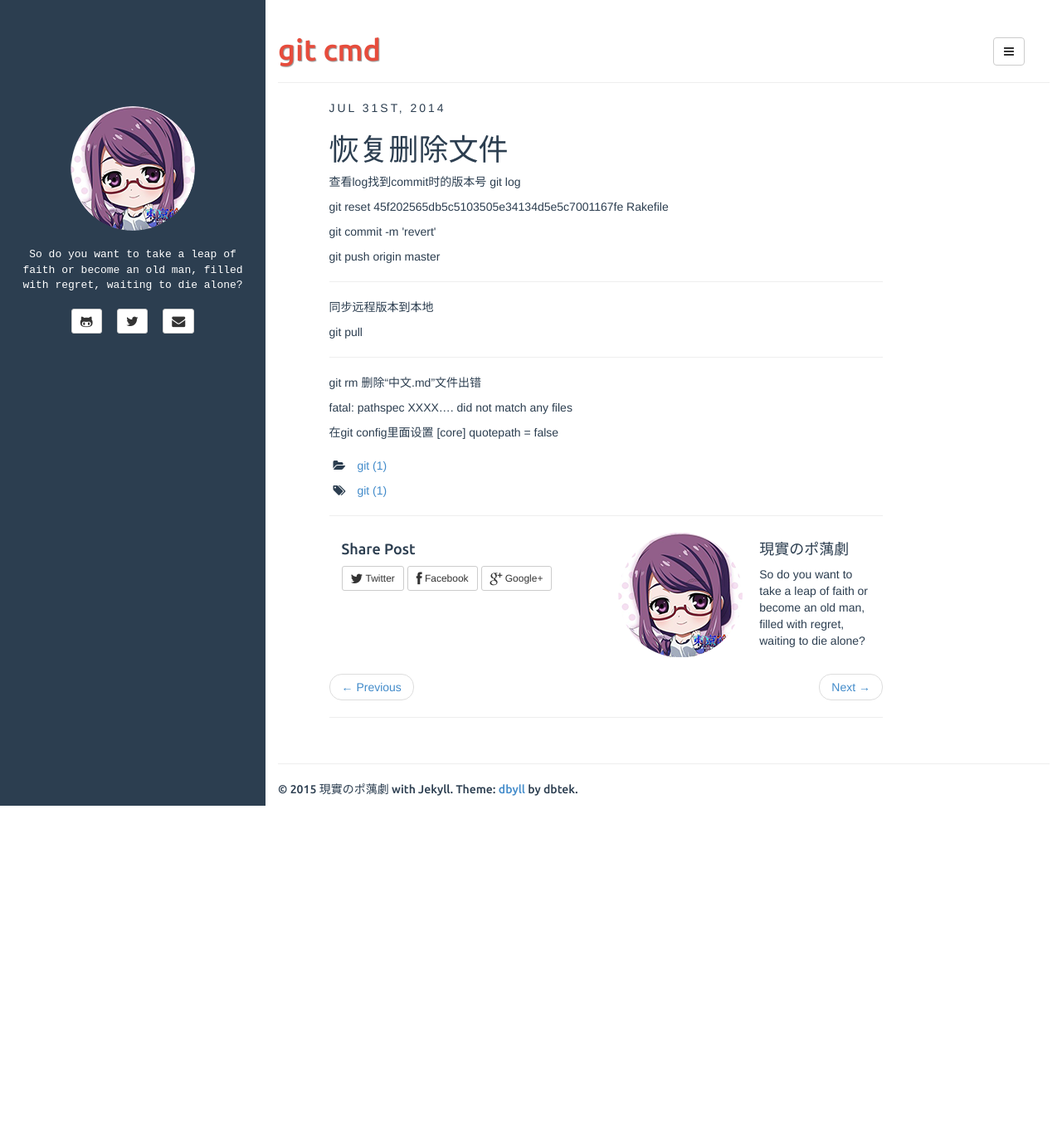
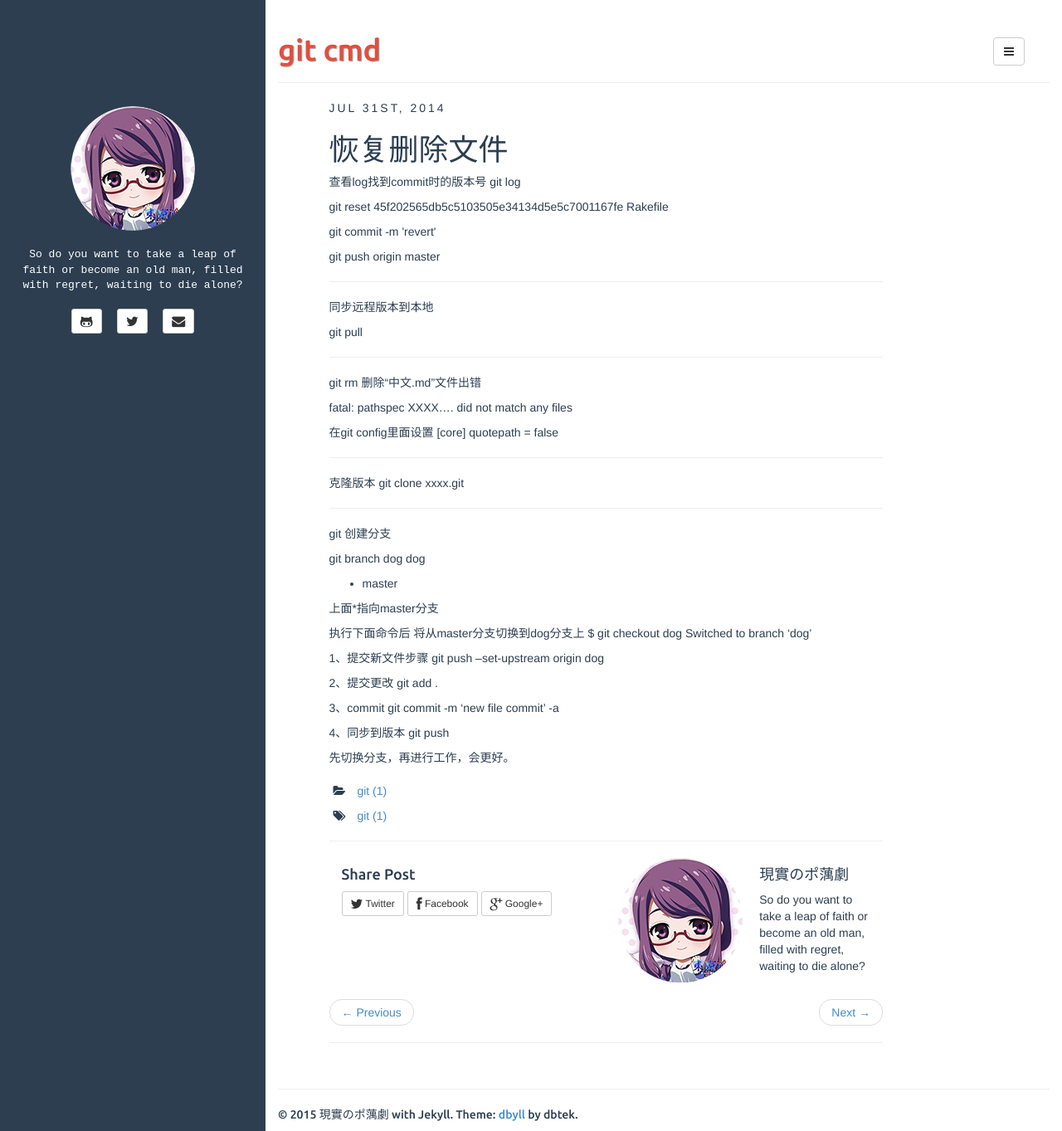
Before and after one commit to plusyu/plusyu.github.io, a Jekyll site: the page built from _posts/2014-07-31-git cmd.md, in a window 1280 px wide and 1363 px high. Shown: the whole window at 83% size. Built offline with Jekyll 4.4.1, drawn with Linux system fonts in a browser that asks for light colours.

Commit message:
git cmd branch

```diff
--- a/_posts/2014-07-31-git cmd.md
+++ b/_posts/2014-07-31-git cmd.md
@@ -28,3 +28,36 @@ fatal: pathspec XXXX.... did not match any files
 在git config里面设置
 [core]
 quotepath = false
+
+----------------------------------------------------------------------------------
+克隆版本
+git clone xxxx.git
+
+
+----------------------------------------------------------------------------------
+git 创建分支
+
+git branch dog
+  dog
+* master
+
+上面*指向master分支
+
+执行下面命令后 将从master分支切换到dog分支上
+$ git checkout dog
+Switched to branch 'dog'
+
+1、提交新文件步骤
+git push --set-upstream origin dog
+
+2、提交更改
+git add .
+
+3、commit
+git commit -m 'new file commit' -a
+
+4、同步到版本
+git push
+
+
+先切换分支，再进行工作，会更好。
```
